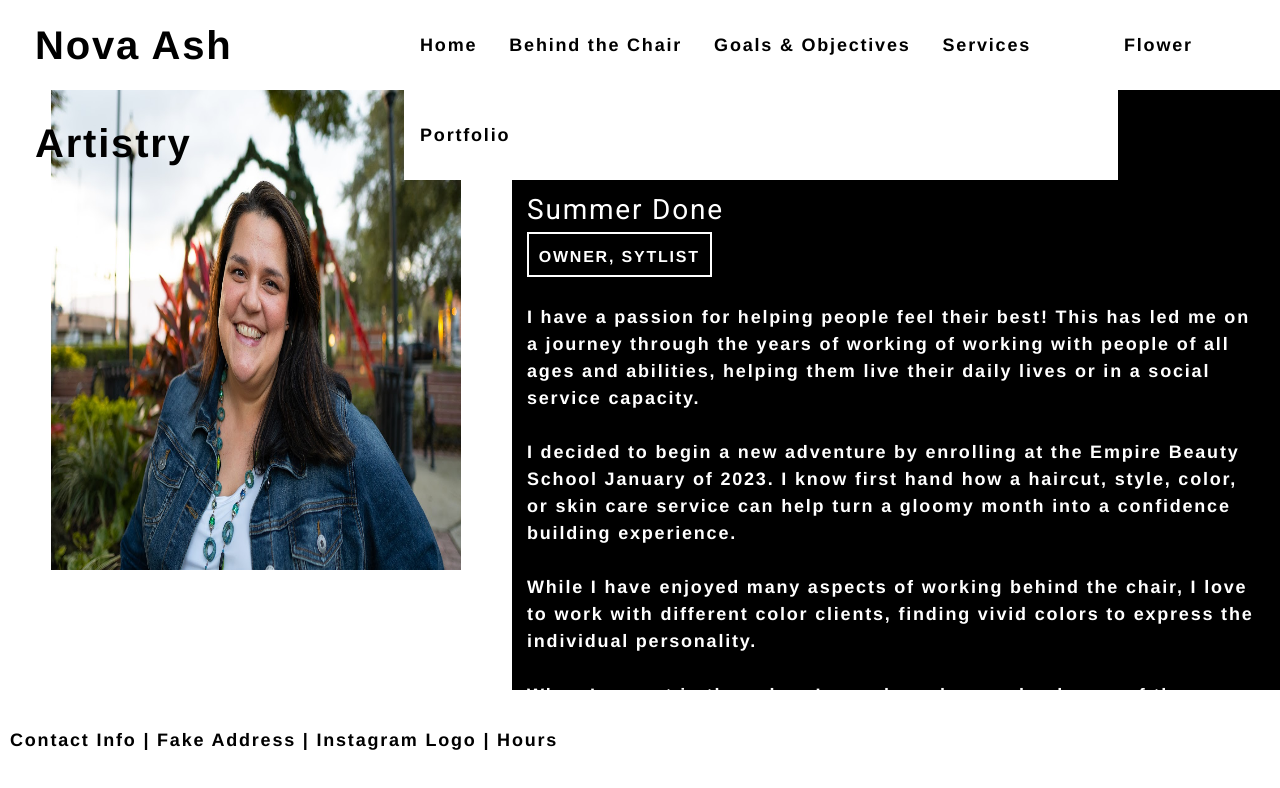
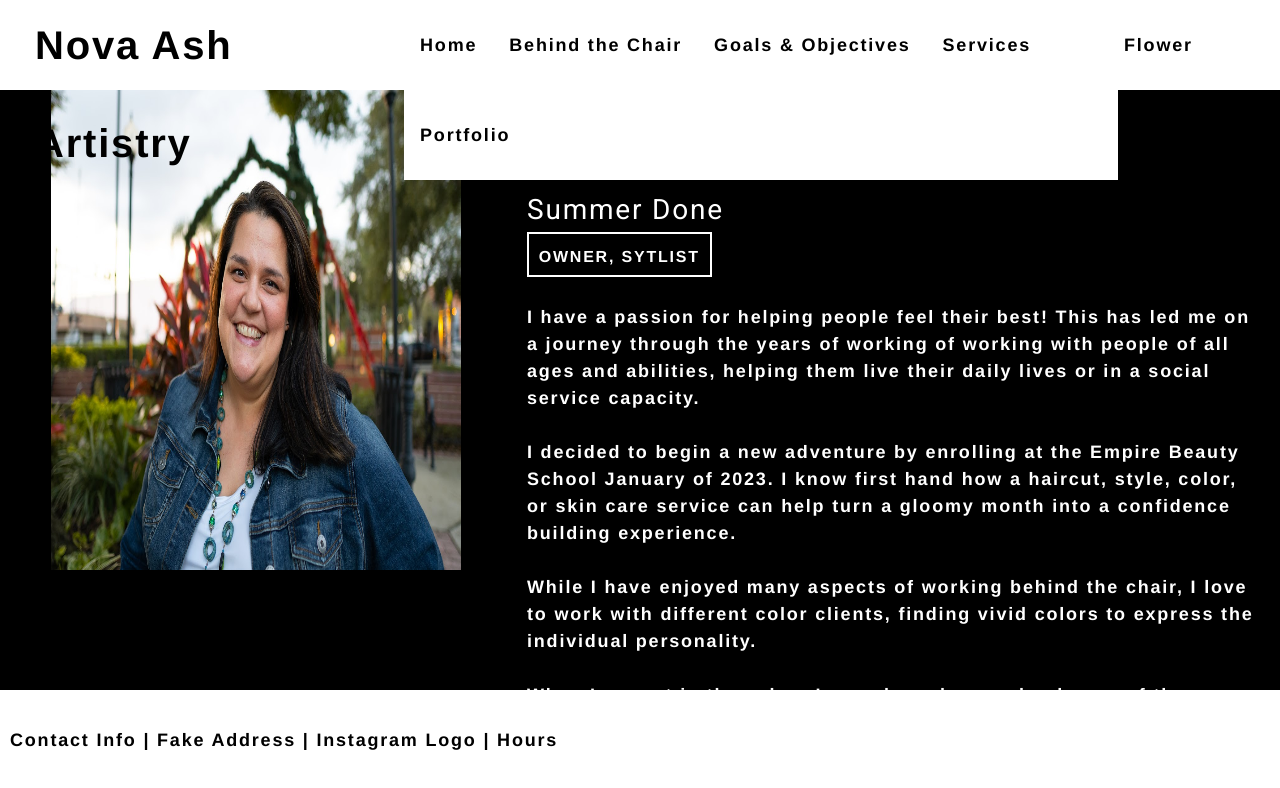
Before and after one commit to bdoneq7/novaashartistry, a React (Create React App) app: page / in a window 1280 px wide. Both pictures are taken after a click on the item "Behind the Chair". Shown: the top 788 px of the page. Built offline with nearby package versions, Linux system fonts and the light colour scheme.

Commit message:
updated styles

```diff
--- a/src/components/Behind/index.js
+++ b/src/components/Behind/index.js
@@ -5,7 +5,7 @@ function Behind(props) {
     return (
       <section>
 
-        <div className="leftsectionpic">
+        <div className="leftsectionpicdark">
           <img src={behindchair} style={{ width: "80%", height: "80%" }} alt="Behind the Chair - Summer Done" title="Behind the Chair - Summer Done" />
         </div>
 
--- a/src/index.css
+++ b/src/index.css
@@ -94,11 +94,11 @@ header a {
   padding: 10px;
 }
 
-.leftsectionpic {
+.leftsectionpicdark {
   float: left;
   width: 40%;
   height: 600px;
-  background-color: var(--white-color);
+  background-color: var(--black-color);
   color: #000000;
   margin: 0px;
   text-align: center;
```
